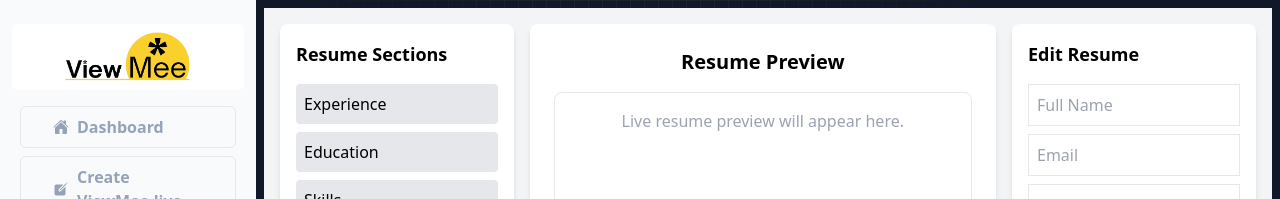
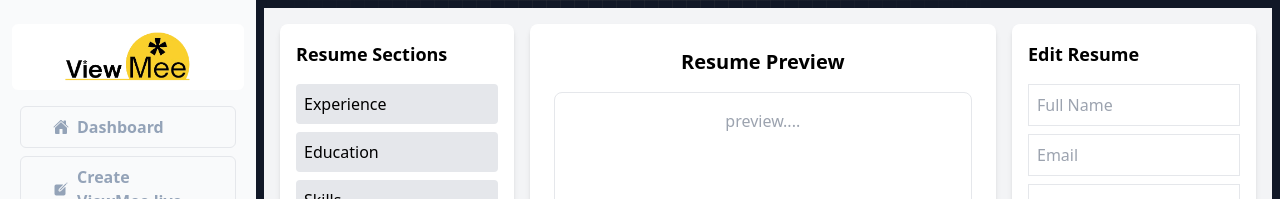
Before and after one commit to prabal-007/linknest, a Next.js app in the folder linknest/: page /resume-builder in a window 1280 px wide. Shown: the top 199 px of the page. Built offline with nearby package versions, Linux system fonts and the light colour scheme; no server answers; sample sign-in values are in the browser's storage.

Commit message:
refactoring and UI fixes

```diff
--- a/linknest/app/(dashboard)/resume-builder/page.jsx
+++ b/linknest/app/(dashboard)/resume-builder/page.jsx
@@ -38,7 +38,7 @@ export default function ResumeBuilder() {
         <h2 className="text-xl font-bold text-center mb-4">Resume Preview</h2>
         <div className="border p-4 min-h-[500px] rounded-lg">
           {/* Placeholder for resume content */}
-          <p className="text-center text-gray-400">Live resume preview will appear here.</p>
+          <p className="text-center text-gray-400">preview....</p>
         </div>
       </div>
 
```
